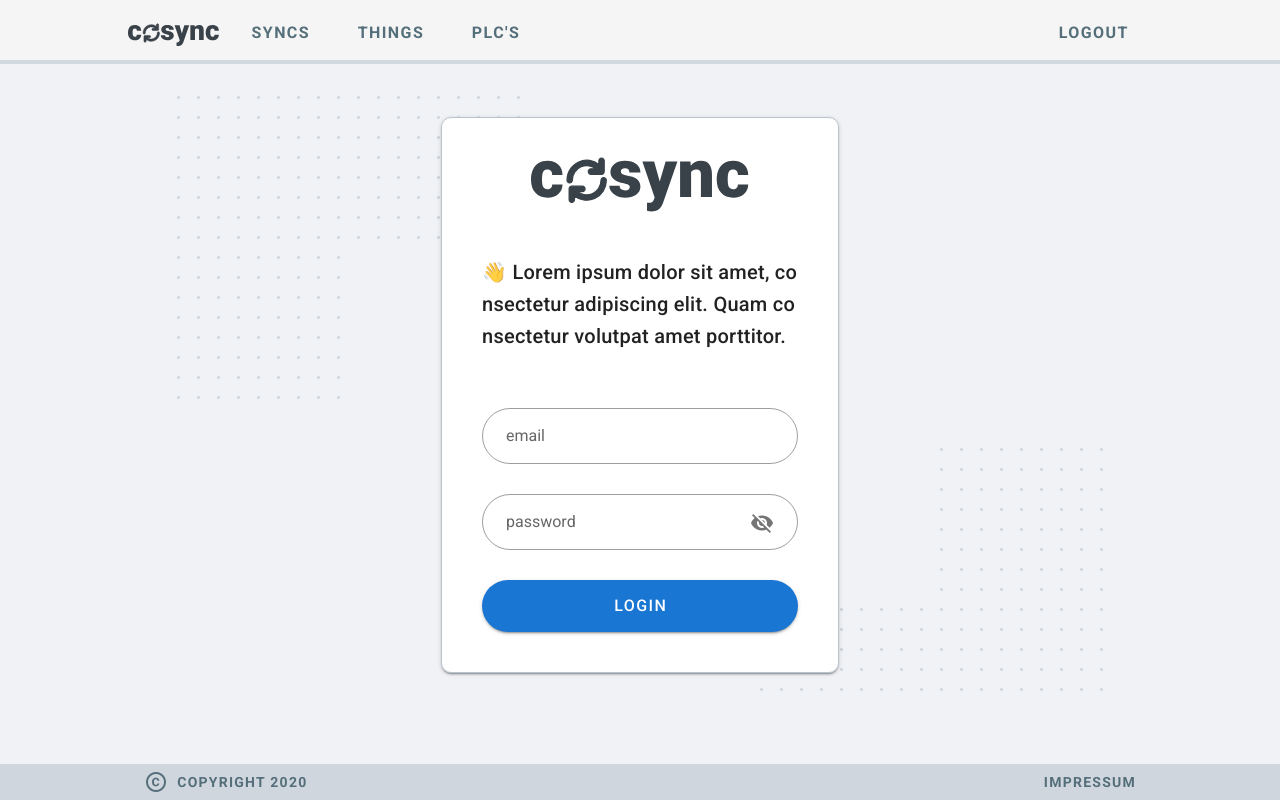
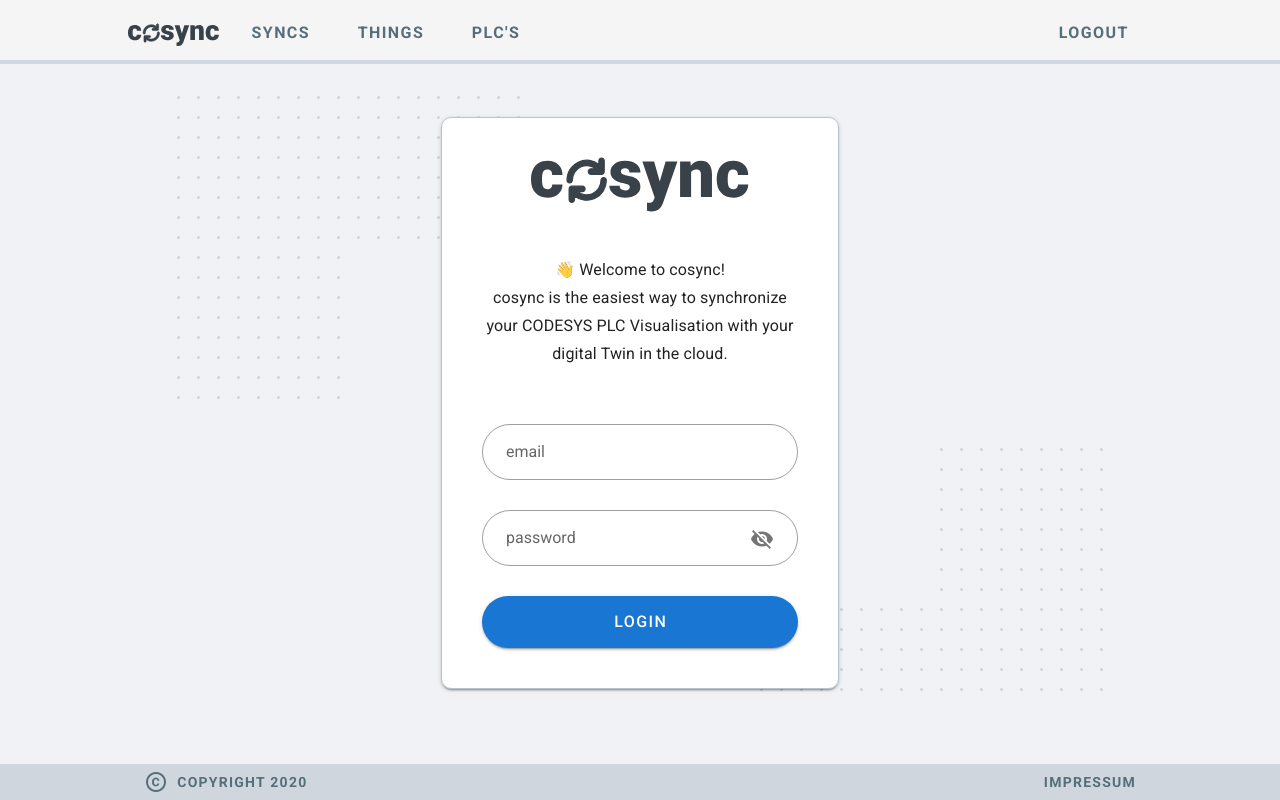
Before and after one commit to FocusCookie/sync, a Vue app in the folder frontend/sync/: page /login in a window 1280 px wide. Built offline with nearby package versions, Linux system fonts and the light colour scheme.

Commit message:
changed login text

```diff
--- a/frontend/sync/src/views/Login.vue
+++ b/frontend/sync/src/views/Login.vue
@@ -12,9 +12,11 @@
               class="logo mt-3 "
             ></v-img>
             <br />
-            <v-card-title class="title"
-              >👋 Lorem ipsum dolor sit amet, consectetur adipiscing elit. Quam
-              consectetur volutpat amet porttitor.
+            <v-card-title class="text-center subtitle-1"
+              >👋 Welcome to cosync! <br />
+              cosync is the easiest way to synchronize <br />
+              your CODESYS PLC Visualisation with your digital Twin in the
+              cloud.
             </v-card-title>
             <br />
             <v-card-text>
```
Also changed, not shown: 1 other file (tests, documents, lock files or other folders).
